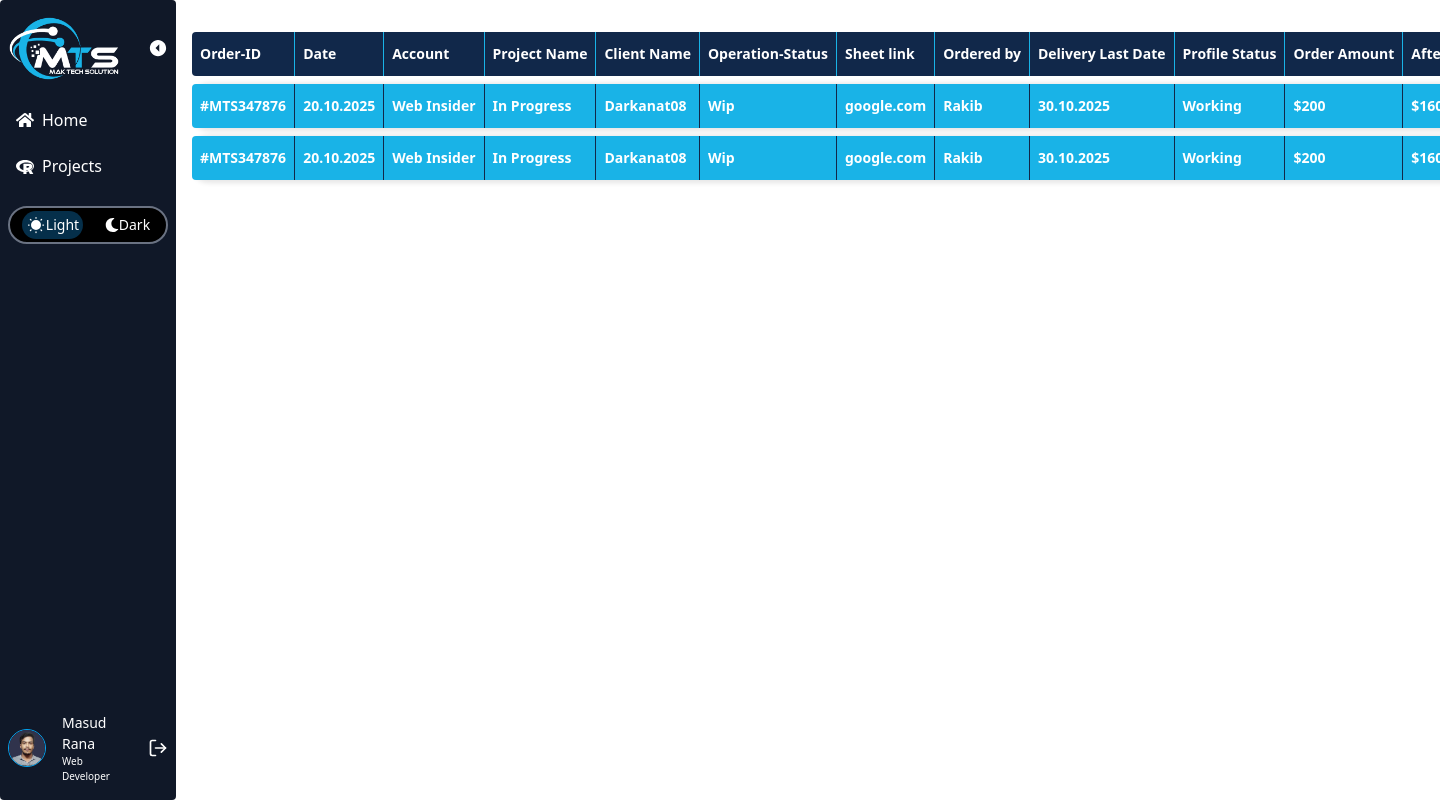
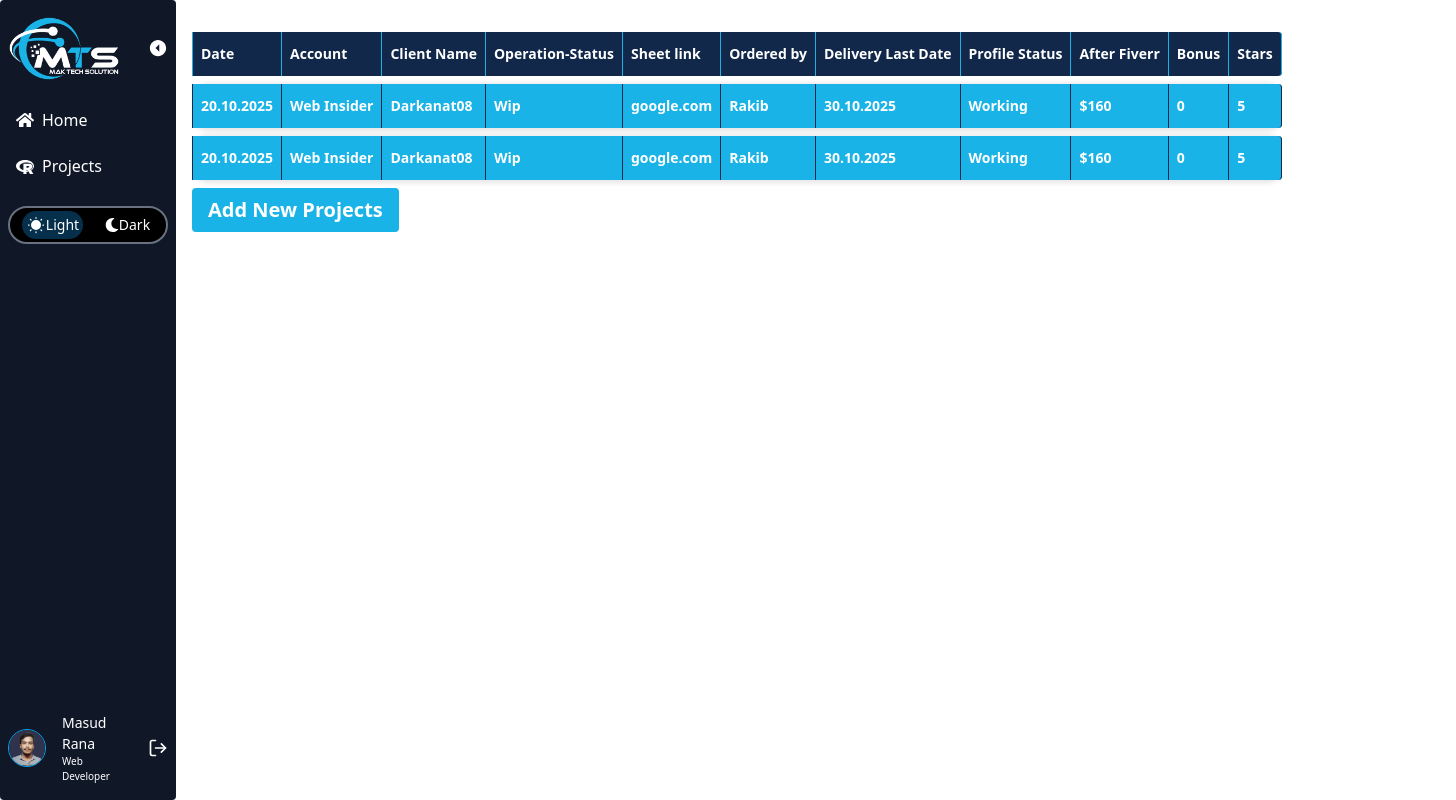
Before and after one commit to MTS-Services/mts-frontend, a React (Vite) app: page /dashboard/projects in a window 1280 px wide. Shown: the whole page, 1456 px wide, since content can reach past the window. Built offline with nearby package versions, Linux system fonts and the light colour scheme.

Commit message:
projecte add form added

```diff
--- a/src/layouts/DashBoard/UserDashBoard/Projects.tsx
+++ b/src/layouts/DashBoard/UserDashBoard/Projects.tsx
@@ -1,60 +1,138 @@
+import { useState } from "react";
+
 const Projects = () => {
+  const [isOpen, setIsOpen] = useState(false);
+  const toggleModal = () => setIsOpen(!isOpen);
   return (
     <div className="w-full overflow-x-auto">
       <table className="w-full min-w-max border-separate border-spacing-y-2 text-left">
         <thead>
           <tr className="bg-secondary text-white text-sm rounded-2xl">
-            <th className="px-2 py-3 rounded-tl-sm rounded-bl-sm">Order-ID</th>
             <th className="px-2 py-3 border-x border-primary">Date</th>
             <th className="px-2 py-3 border-r border-primary">Account</th>
-            <th className="px-2 py-3 border-r border-primary">Project Name</th>
             <th className="px-2 py-3 border-r border-primary">Client Name</th>
-            <th className="px-2 py-3 border-r border-primary">Operation-Status</th>
+            <th className="px-2 py-3 border-r border-primary">
+              Operation-Status
+            </th>
             <th className="px-2 py-3 border-r border-primary">Sheet link</th>
             <th className="px-2 py-3 border-r border-primary">Ordered by</th>
-            <th className="px-2 py-3 border-r border-primary">Delivery Last Date</th>
-            <th className="px-2 py-3 border-r border-primary">Profile Status</th>
-            <th className="px-2 py-3 border-r border-primary">Order Amount</th>
+            <th className="px-2 py-3 border-r border-primary">
+              Delivery Last Date
+            </th>
+            <th className="px-2 py-3 border-r border-primary">
+              Profile Status
+            </th>
             <th className="px-2 py-3 border-r border-primary">After Fiverr</th>
             <th className="px-2 py-3 border-r border-primary">Bonus</th>
-            <th className="px-2 py-3 border-r border-primary rounded-tr-sm rounded-br-sm">Status</th>
+            <th className="px-2 py-3 border-r border-primary rounded-tr-sm rounded-br-sm">
+              Stars
+            </th>
           </tr>
         </thead>
         <tbody>
           <tr className="bg-primary text-white text-sm rounded-2xl shadow-box-style hover:shadow-box-style hover:shadow-border-color transition-all duration-300 ease-in-out transform">
-            <td className="px-2 py-3 rounded-tl-sm rounded-bl-sm">#MTS347876</td>
             <td className="px-2 py-3 border-x border-secondary">20.10.2025</td>
             <td className="px-2 py-3 border-r border-secondary">Web Insider</td>
-            <td className="px-2 py-3 border-r border-secondary">In Progress</td>
             <td className="px-2 py-3 border-r border-secondary">Darkanat08</td>
             <td className="px-2 py-3 border-r border-secondary">Wip</td>
             <td className="px-2 py-3 border-r border-secondary">google.com</td>
             <td className="px-2 py-3 border-r border-secondary">Rakib</td>
             <td className="px-2 py-3 border-r border-secondary">30.10.2025</td>
             <td className="px-2 py-3 border-r border-secondary">Working</td>
-            <td className="px-2 py-3 border-r border-secondary">$200</td>
             <td className="px-2 py-3 border-r border-secondary">$160</td>
             <td className="px-2 py-3 border-r border-secondary">0</td>
-            <td className="px-2 py-3 border-r border-secondary rounded-tr-sm rounded-br-sm">5</td>
+            <td className="px-2 py-3 border-r border-secondary rounded-tr-sm rounded-br-sm">
+              5
+            </td>
           </tr>
           <tr className="bg-primary text-white text-sm rounded-2xl shadow-box-style hover:shadow-box-style hover:shadow-border-color transition-all duration-300 ease-in-out transform">
-            <td className="px-2 py-3 rounded-tl-sm rounded-bl-sm">#MTS347876</td>
             <td className="px-2 py-3 border-x border-secondary">20.10.2025</td>
             <td className="px-2 py-3 border-r border-secondary">Web Insider</td>
-            <td className="px-2 py-3 border-r border-secondary">In Progress</td>
             <td className="px-2 py-3 border-r border-secondary">Darkanat08</td>
             <td className="px-2 py-3 border-r border-secondary">Wip</td>
             <td className="px-2 py-3 border-r border-secondary">google.com</td>
             <td className="px-2 py-3 border-r border-secondary">Rakib</td>
             <td className="px-2 py-3 border-r border-secondary">30.10.2025</td>
             <td className="px-2 py-3 border-r border-secondary">Working</td>
-            <td className="px-2 py-3 border-r border-secondary">$200</td>
             <td className="px-2 py-3 border-r border-secondary">$160</td>
             <td className="px-2 py-3 border-r border-secondary">0</td>
-            <td className="px-2 py-3 border-r border-secondary rounded-tr-sm rounded-br-sm">5</td>
+            <td className="px-2 py-3 border-r border-secondary rounded-tr-sm rounded-br-sm">
+              5
+            </td>
           </tr>
         </tbody>
       </table>
+
+      <div>
+        {/* Button to open modal */}
+        <div className="mb-4">
+          <button
+            onClick={toggleModal}
+            className="bg-primary hover:bg-secondary text-accent px-4 py-2 rounded text-xl  transition duration-300"
+          >
+            Add New Projects
+          </button>
+        </div>
+
+        {isOpen && (
+          <div className="fixed inset-0 bg-black bg-opacity-40 flex items-center justify-center z-50">
+            <div className="bg-white w-full max-w-2xl p-6 rounded-lg shadow-lg relative">
+              {/* Close button */}
+              <button
+                onClick={toggleModal}
+                className="absolute top-3 right-3 text-gray-500 hover:text-gray-800"
+              >
+                ✕
+              </button>
+
+              <h2 className="text-xl font-semibold mb-4">Add New Project</h2>
+
+              {/* Form */}
+              <form className="space-y-4">
+                <div className="grid grid-cols-2 gap-4">
+                  {[
+                    { label: "Date", type: "date" },
+                    { label: "Account" },
+                    { label: "Client Name" },
+                    { label: "Operation-Status" },
+                    { label: "Sheet link", type: "url" },
+                    { label: "Ordered by" },
+                    { label: "Delivery Last Date", type: "date" },
+                    { label: "Profile Status" },
+                    { label: "After Fiverr" },
+                    { label: "Bonus", type: "number" },
+                    {
+                      label: "Stars",
+                      type: "number",
+                      props: { min: 1, max: 5 },
+                    },
+                  ].map(({ label, type = "text", props = {} }) => (
+                    <div key={label}>
+                      <label className="block text-sm font-medium text-gray-700">
+                        {label}
+                      </label>
+                      <input
+                        type={type}
+                        {...props}
+                        className="mt-1 block w-full border border-gray-300 rounded-md shadow-sm px-3 py-2"
+                      />
+                    </div>
+                  ))}
+                </div>
+
+                <div className="pt-4">
+                  <button
+                    type="submit"
+                    className="bg-blue-600 text-white px-4 py-2 rounded hover:bg-blue-700"
+                  >
+                    Submit
+                  </button>
+                </div>
+              </form>
+            </div>
+          </div>
+        )}
+      </div>
     </div>
   );
 };
```
